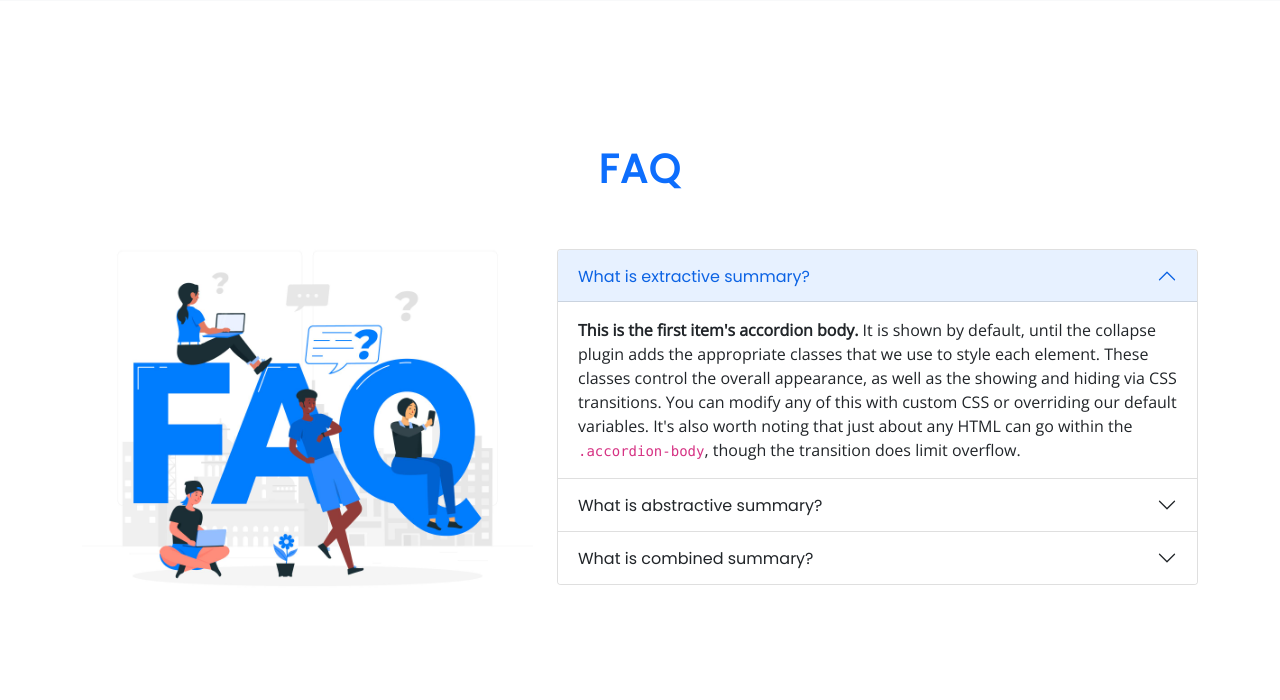
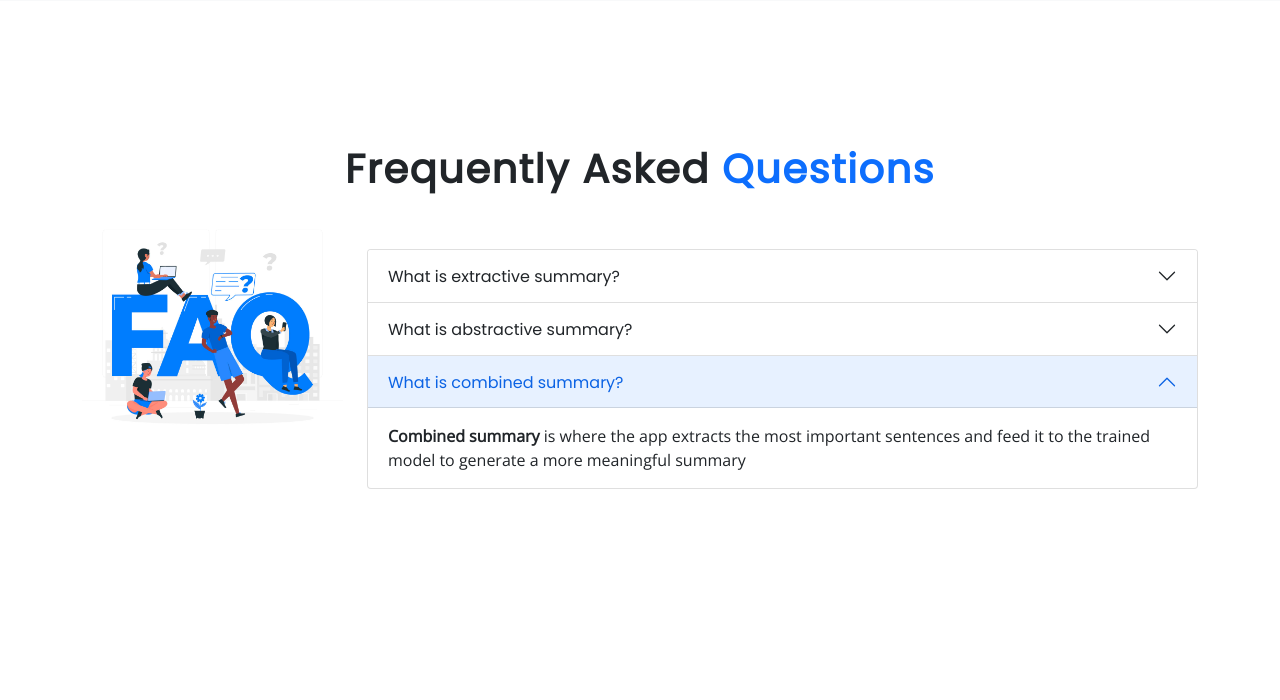
Before and after one commit to Hamza-Ziyard/SinDOC, a Flask app: page / in a window 1280 px wide. Shown: the part 1306-2006 px from the top of the page. After the commit the page ends 1795 px from the top, so only its background shows below. Run offline with Flask 3, Linux system fonts and the light colour scheme.

Commit message:
update model

```diff
--- a/app.py
+++ b/app.py
@@ -49,8 +49,8 @@ def my_endpoint_combined():
     extractive = model.run_summarization(text)
     print('Extractive Summary -+-> ',extractive)
 
-    abstractive = model.summarizeText(text)
-    print(' abstractive Summary -+-> ',abstractive)
+    # abstractive = model.summarizeText(text)
+    # print(' abstractive Summary -+-> ',abstractive)
     hybrid = model.summarizeText(extractive)
     print(hybrid)
 
--- a/templates/index.html
+++ b/templates/index.html
@@ -23,6 +23,13 @@
     </head>
 
 <body>
+
+  <div id="loader" class="d-block">
+    <div class="loader-spinner"></div>
+    <h2 class="loader-para text-light fw-bolder mt-3 ms-5">
+      Loading <span class="text-primary fw-bold">S</span>in<span class="text-primary fw-bold">D</span>OC
+    </h2>
+  </div>
 
 
     <div class="navbar static-top mt-0"></div>
@@ -94,24 +101,24 @@
 
         <section class="mt-5 py-5">
             <div class="container">
-                <h1 class="fw-bolder text-center"><span class="text-primary fw-bold ">FAQ</span></h1>
+                <h1 class="fw-bolder text-center">Frequently Asked <span class="text-primary fw-bold ">Questions</span></h1>
 
 
                 <div class="row align-vertical">
-                    <div class="col-md-5">
+                    <div class="col-md-3">
                         <img src="/static/img/faq.jpg" class="img-fluid" alt="" srcset="">
                     </div>
-                    <div class="col-md-7">
+                    <div class="col-md-9">
                         <div class="accordion mt-5" id="accordionExample">
                             <div class="accordion-item">
                               <h2 class="accordion-header" id="headingOne">
-                                <button class="accordion-button" type="button" data-bs-toggle="collapse" data-bs-target="#collapseOne" aria-expanded="true" aria-controls="collapseOne">
+                                <button class="accordion-button collapsed" type="button" data-bs-toggle="collapse" data-bs-target="#collapseOne" aria-expanded="false" aria-controls="collapseOne">
                                   What is extractive summary?
                                 </button>
                               </h2>
-                              <div id="collapseOne" class="accordion-collapse collapse show" aria-labelledby="headingOne" data-bs-parent="#accordionExample">
+                              <div id="collapseOne" class="accordion-collapse collapse" aria-labelledby="headingOne" data-bs-parent="#accordionExample">
                                 <div class="accordion-body">
-                                  <strong>This is the first item's accordion body.</strong> It is shown by default, until the collapse plugin adds the appropriate classes that we use to style each element. These classes control the overall appearance, as well as the showing and hiding via CSS transitions. You can modify any of this with custom CSS or overriding our default variables. It's also worth noting that just about any HTML can go within the <code>.accordion-body</code>, though the transition does limit overflow.
+                                  <strong>Extractive summary</strong> is where the app extracts the most important sentences of a document using a ranking system and return them as a summary
                                 </div>
                               </div>
                             </div>
@@ -123,19 +130,19 @@
                               </h2>
                               <div id="collapseTwo" class="accordion-collapse collapse" aria-labelledby="headingTwo" data-bs-parent="#accordionExample">
                                 <div class="accordion-body">
-                                  <strong>This is the second item's accordion body.</strong> It is hidden by default, until the collapse plugin adds the appropriate classes that we use to style each element. These classes control the overall appearance, as well as the showing and hiding via CSS transitions. You can modify any of this with custom CSS or overriding our default variables. It's also worth noting that just about any HTML can go within the <code>.accordion-body</code>, though the transition does limit overflow.
+                                  <strong>Abstractive summary</strong> is where the trained model generates a summary including new words
                                 </div>
                               </div>
                             </div>
                             <div class="accordion-item">
                               <h2 class="accordion-header" id="headingThree">
-                                <button class="accordion-button collapsed" type="button" data-bs-toggle="collapse" data-bs-target="#collapseThree" aria-expanded="false" aria-controls="collapseThree">
+                                <button class="accordion-button" type="button" data-bs-toggle="collapse" data-bs-target="#collapseThree" aria-expanded="true" aria-controls="collapseThree">
                                     What is combined summary?
                                 </button>
                               </h2>
-                              <div id="collapseThree" class="accordion-collapse collapse" aria-labelledby="headingThree" data-bs-parent="#accordionExample">
+                              <div id="collapseThree" class="accordion-collapse collapse show" aria-labelledby="headingThree" data-bs-parent="#accordionExample">
                                 <div class="accordion-body">
-                                  <strong>This is the third item's accordion body.</strong> It is hidden by default, until the collapse plugin adds the appropriate classes that we use to style each element. These classes control the overall appearance, as well as the showing and hiding via CSS transitions. You can modify any of this with custom CSS or overriding our default variables. It's also worth noting that just about any HTML can go within the <code>.accordion-body</code>, though the transition does limit overflow.
+                                  <strong>Combined summary</strong> is where the app extracts the most important sentences and feed it to the trained model to generate a more meaningful summary
                                 </div>
                               </div>
                             </div>
@@ -149,12 +156,17 @@
         </section>
 
 
+        <div class="footer">
 
+        </div>
 
     <script>
-        $(document).ready(function () {
-            $(".navbar").load("/navbar");
-        });
+      $(window).on('load', function() {
+        $('#loader').removeClass('d-block');
+      });
+
+      $(".navbar").load("/navbar");
+      $(".footer").load("/footer");
     </script>
 </body>
 
```
Also changed, not shown: templates/footer.html (added, +10 -0 lines).
